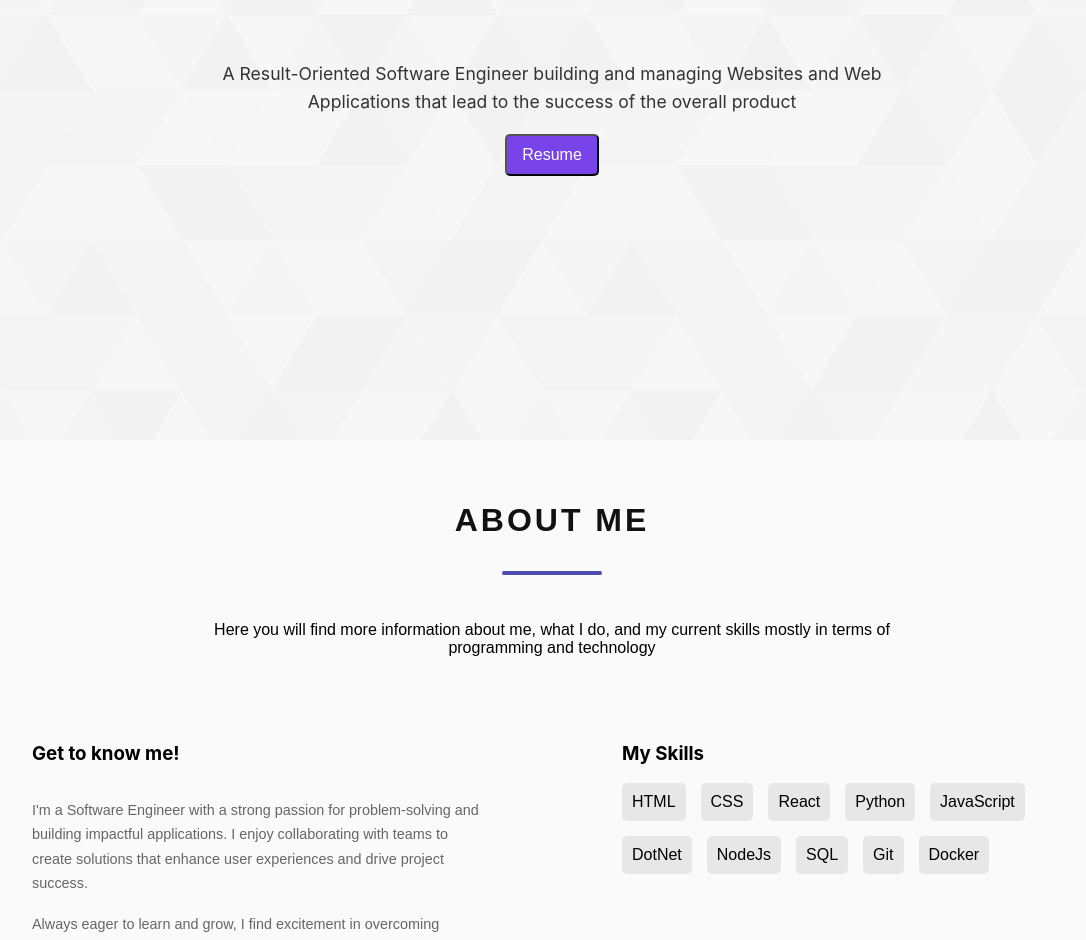
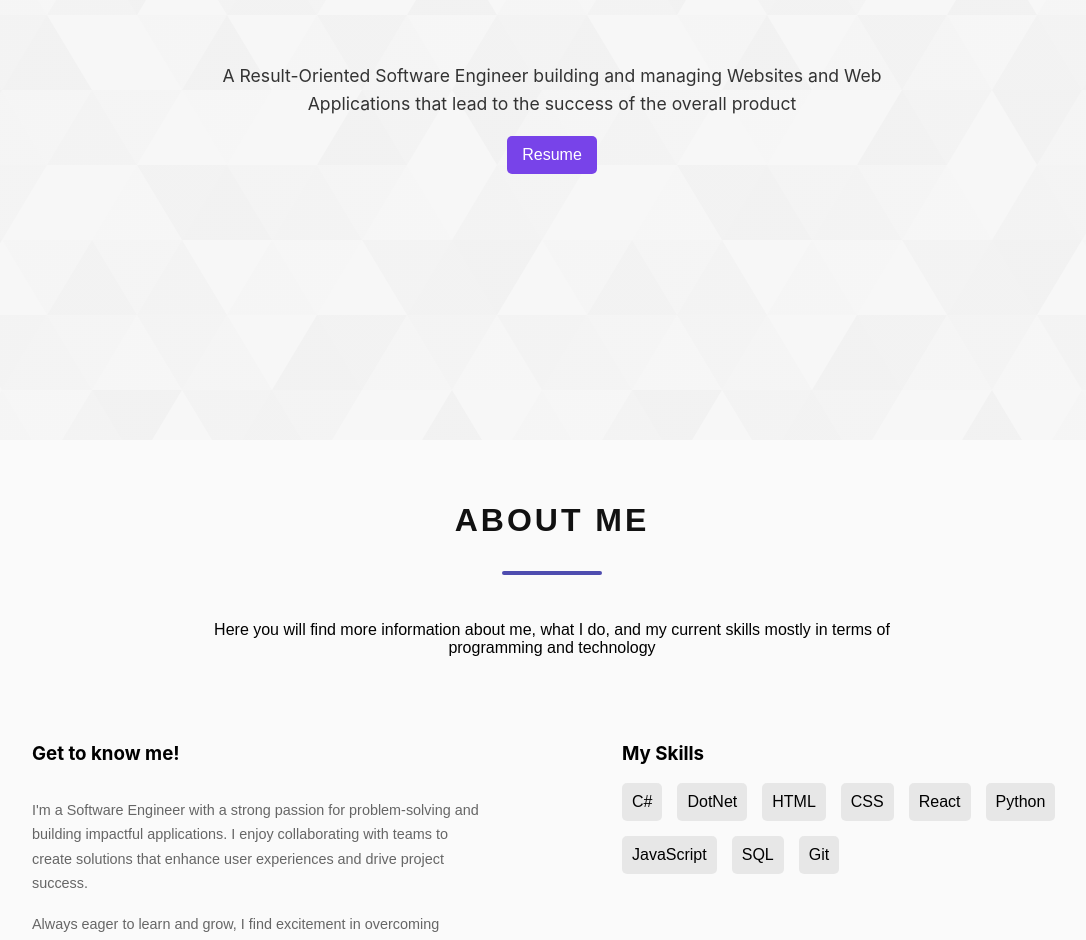
Before and after one commit to Akash-Chopade/portfolio-website, a React (Create React App) app in the folder client/: page / in a window 1280 px wide. Shown: the part 360-1300 px from the top of the page, without its empty margins (88-1174 px from the left). Built offline with nearby package versions, Linux system fonts and the light colour scheme.

Commit message:
Update resume link in Home section and enhance button styles for better user experience

```diff
--- a/client/src/App.js
+++ b/client/src/App.js
@@ -13,7 +13,7 @@ function Home() {
     <section id="home" className="home-section">
       <h1>Hey! I'm Akash Chopade</h1>
       <p>A Result-Oriented Software Engineer building and managing Websites and Web Applications that lead to the success of the overall product</p>
-      <a href='https://drive.google.com/file/d/1zSgp2A9TU3cDpQk2h8C9BjpA78XIF_W6/view?usp=sharing' target="_blank" rel="noreferrer"><Button label="Resume"/></a>
+      <a href='https://drive.google.com/file/d/1g9FuWw2JzWadVkgjXykS1oZfFuWsfaiK/view?usp=sharing' target="_blank" rel="noreferrer"><Button label="Resume"/></a>
     </section>
   );
 }
--- a/client/src/pages/about.js
+++ b/client/src/pages/about.js
@@ -32,16 +32,15 @@ function About() {
         <div className='about-skills'>
             <h3>My Skills</h3>
             <div className='skills'>
+                <Skill skill="C#"/>
+                <Skill skill="DotNet"/>
                 <Skill skill="HTML"/>
                 <Skill skill="CSS"/>
                 <Skill skill="React"/>
                 <Skill skill="Python"/>
                 <Skill skill="JavaScript"/>
-                <Skill skill="DotNet"/>
-                <Skill skill="NodeJs"/>
                 <Skill skill="SQL"/>
                 <Skill skill="Git"/>
-                <Skill skill="Docker"/>
             </div>
         </div>
       </div>
--- a/client/src/styles/style.css
+++ b/client/src/styles/style.css
@@ -197,7 +197,7 @@
     padding: 20px;
 }
 
-.button-block{
+.button-block {
     font-family: 'Source Sans Pro', sans-serif;
     background: #7843E9;
     color: #fff;
@@ -206,10 +206,20 @@
     border-radius: 5px;
     width: fit-content;
     cursor: pointer;
+    border: none;
+    outline: none;
+    transition: all 0.3s ease; /* Adds a smooth transition */
 }
 
-.button-block:hover{
+.button-block:hover {
     background: #563892;
+    transform: scale(1.1); /* Slight scale effect */
+    box-shadow: 0 4px 10px rgba(0, 0, 0, 0.2); /* Add shadow on hover */
+}
+
+.button-block:active {
+    transform: scale(1); /* Reset the scale when clicked */
+    box-shadow: none; /* Remove shadow on click */
 }
 
 .about-skills{
```
Also changed, not shown: client/src/components/button.js (line endings or trailing spaces).
